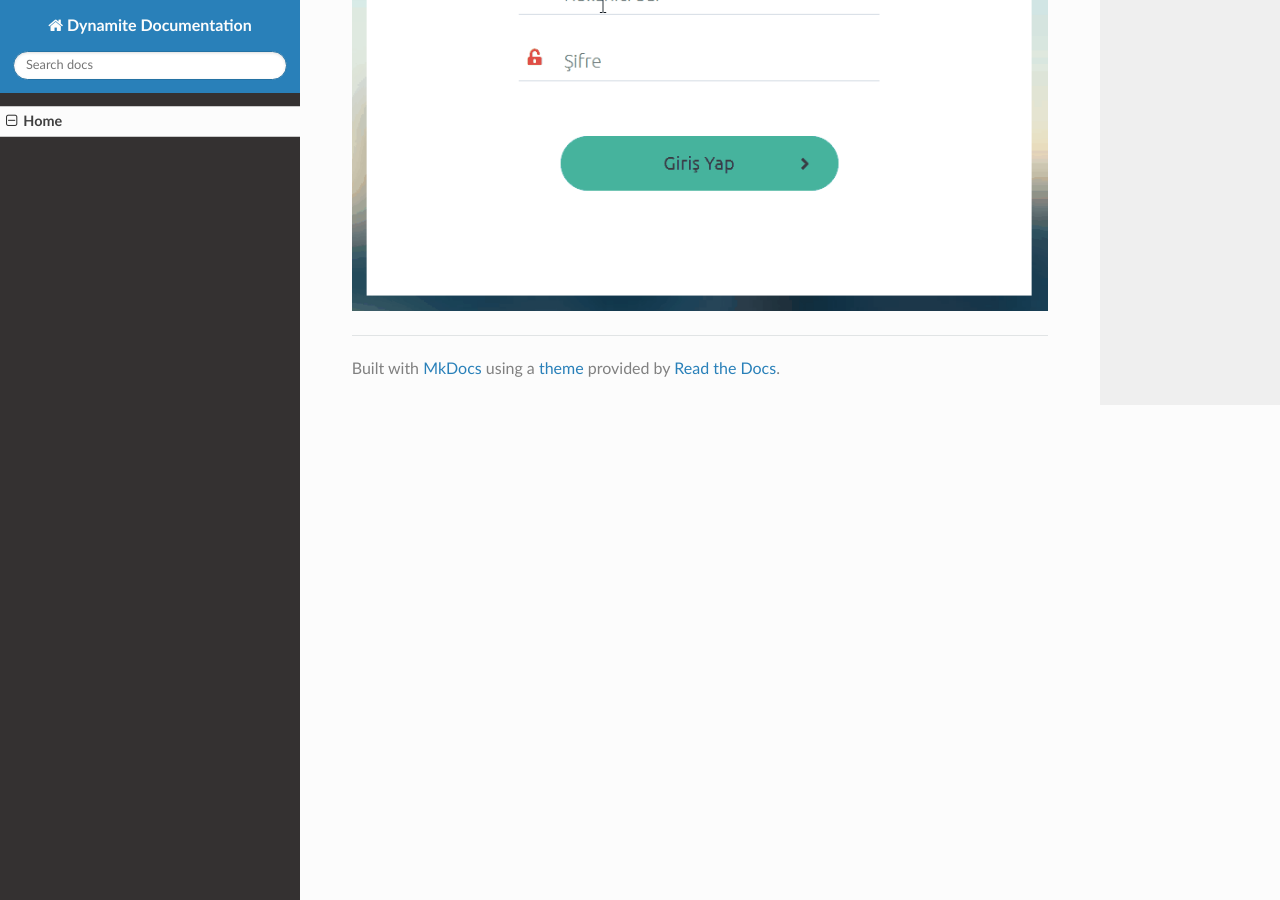
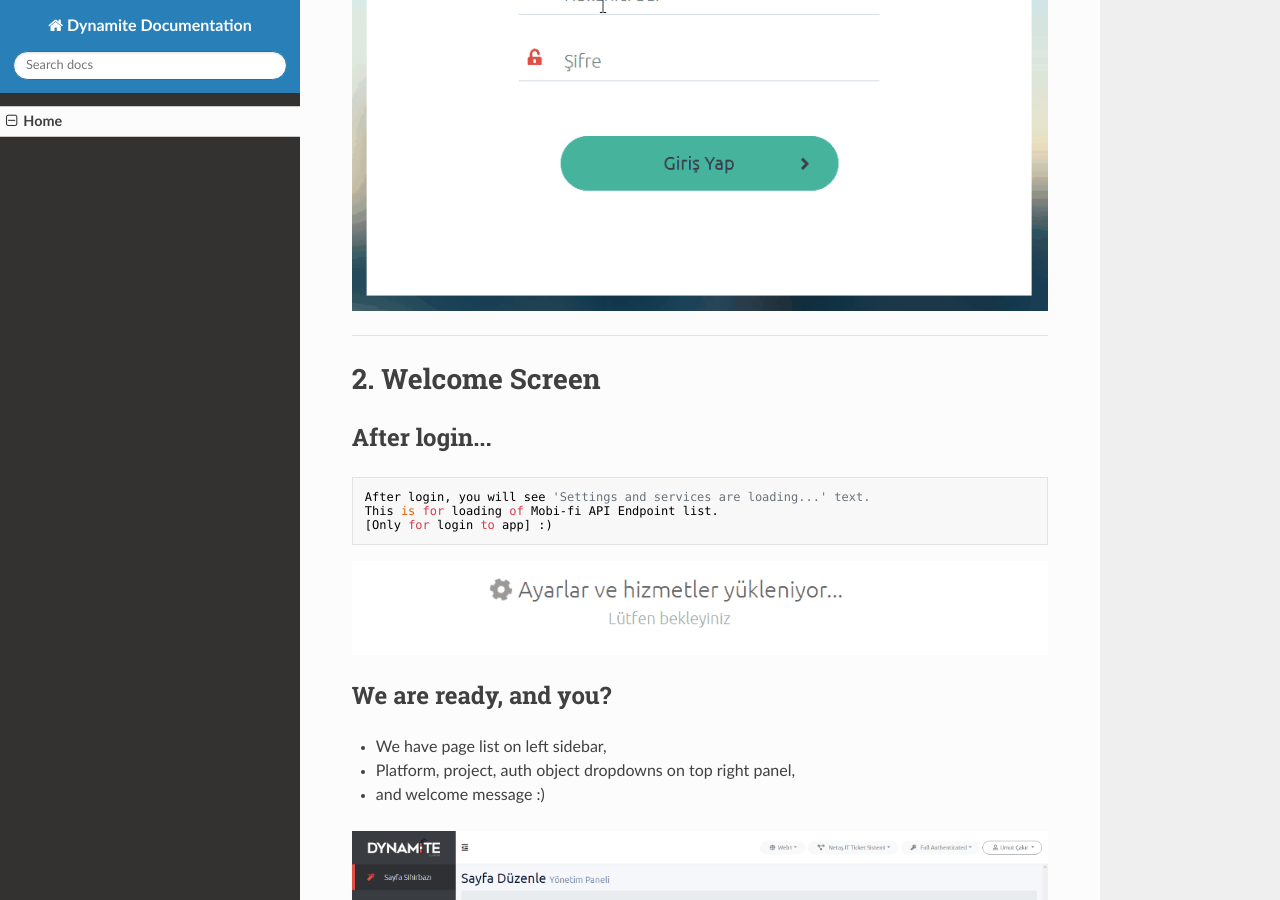
Before and after one commit to umutcakirbm/dynamitedocs, an MkDocs documentation site: the page built from docs/index.md, in a window 1280 px wide and 900 px high, scrolled down 704 px. Built offline with MkDocs 1.6.1, drawn with Linux system fonts in a browser that asks for light colours; nearby versions of some CDN libraries.

Commit message:
welcome screen

```diff
--- a/docs/index.md
+++ b/docs/index.md
@@ -12,3 +12,22 @@ Dynamite is a web page design tool for Mobi-fi Service Management Application fo
 - Enter your credentials and click login button.
 
 ![Login Screen](img/login.gif)
+
+---
+
+# 2. Welcome Screen
+
+## After login...
+
+    After login, you will see 'Settings and services are loading...' text.
+    This is for loading of Mobi-fi API Endpoint list.
+    [Only for login to app] :)
+
+![Service Loading Screen](img/services-loading.gif)
+
+## We are ready, and you?
+- We have page list on left sidebar,
+- Platform, project, auth object dropdowns on top right panel,
+- and welcome message :)
+
+![Welcome Screen](img/welcome-screen.png)
```
Also changed, not shown: docs/img/services-loading.gif (added), docs/img/welcome-screen.png (added).
